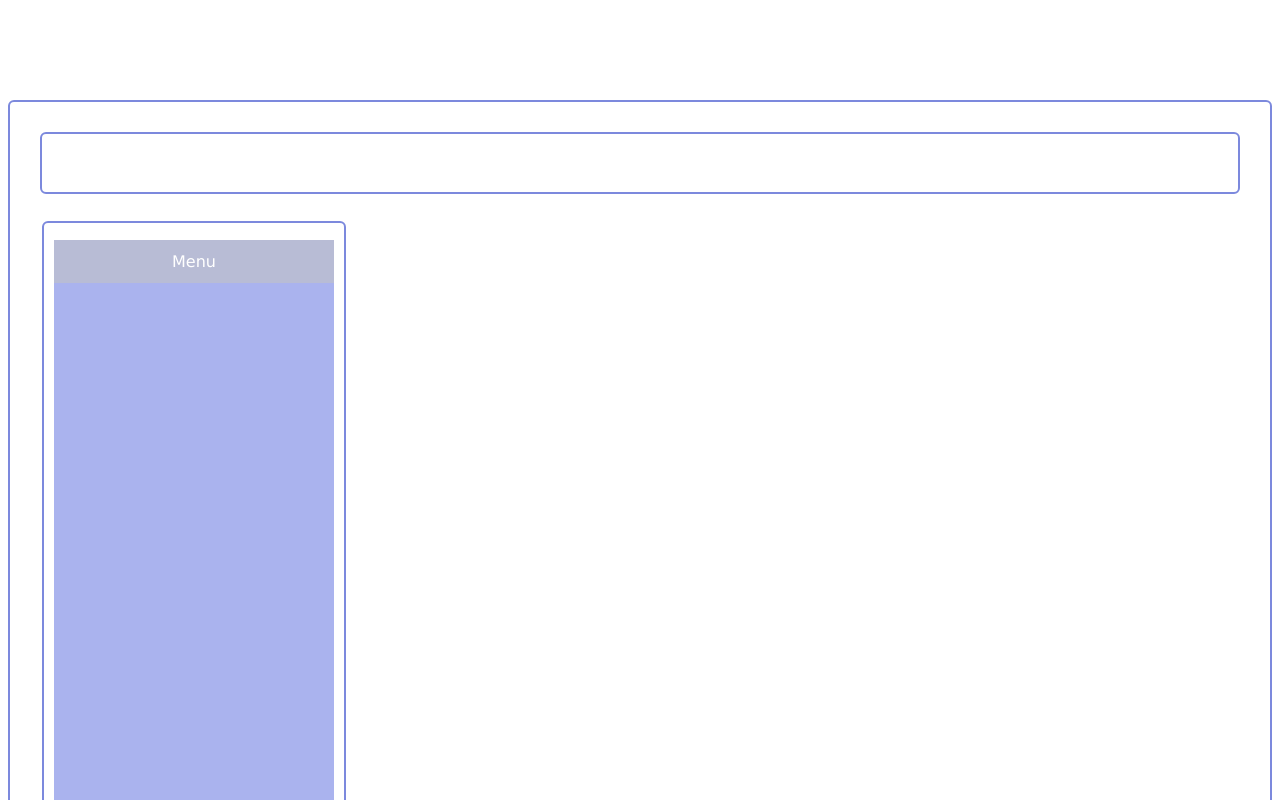
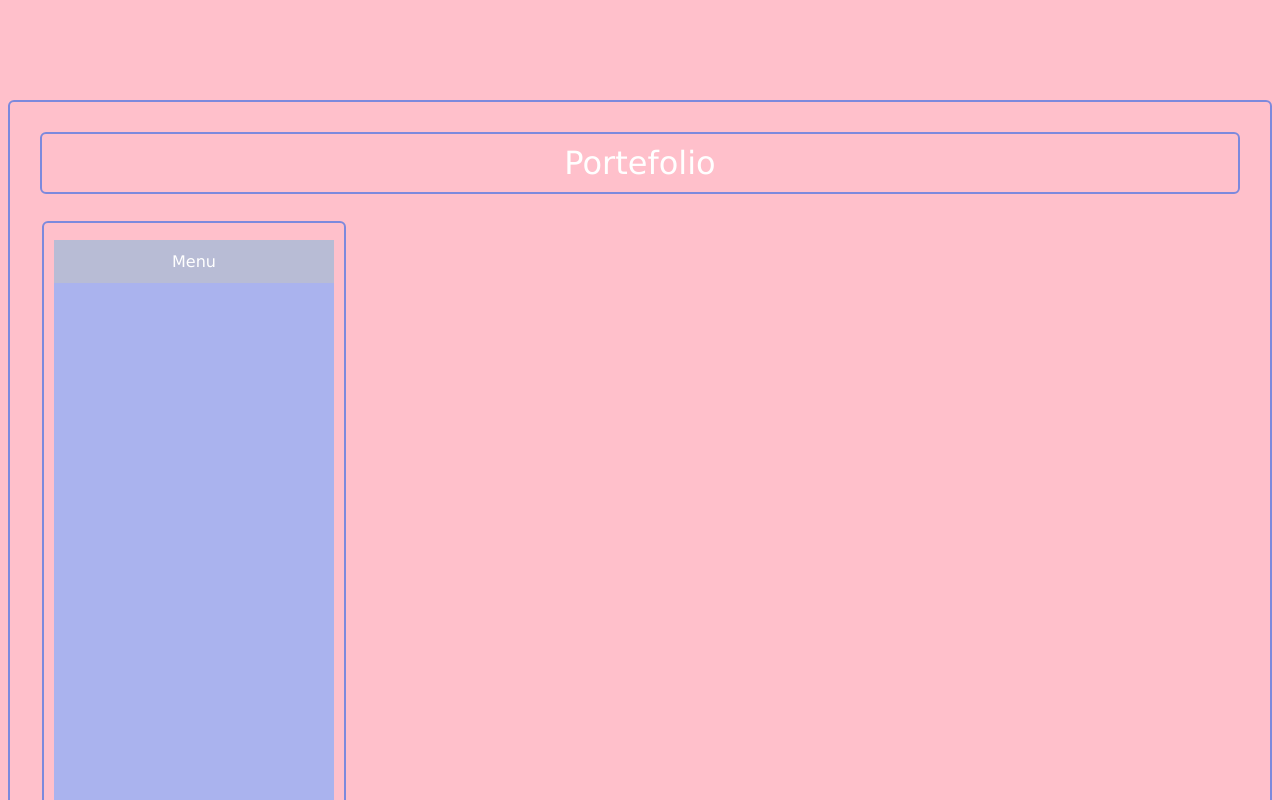
Before and after one commit to loukshan/tp_portfolio, a plain HTML site: page index.html in a window 1280 px wide. Shown: the top 800 px of the page. Drawn offline with Linux system fonts and the light colour scheme.

Commit message:
Update index.html

```diff
--- a/index.html
+++ b/index.html
@@ -3,7 +3,7 @@
 <head>
 	<title></title>
 </head>
-<body bgcolor="white">
+<body bgcolor="pink">
 <link rel="stylesheet" type="text/css" href="style1.css">
 
 
```
